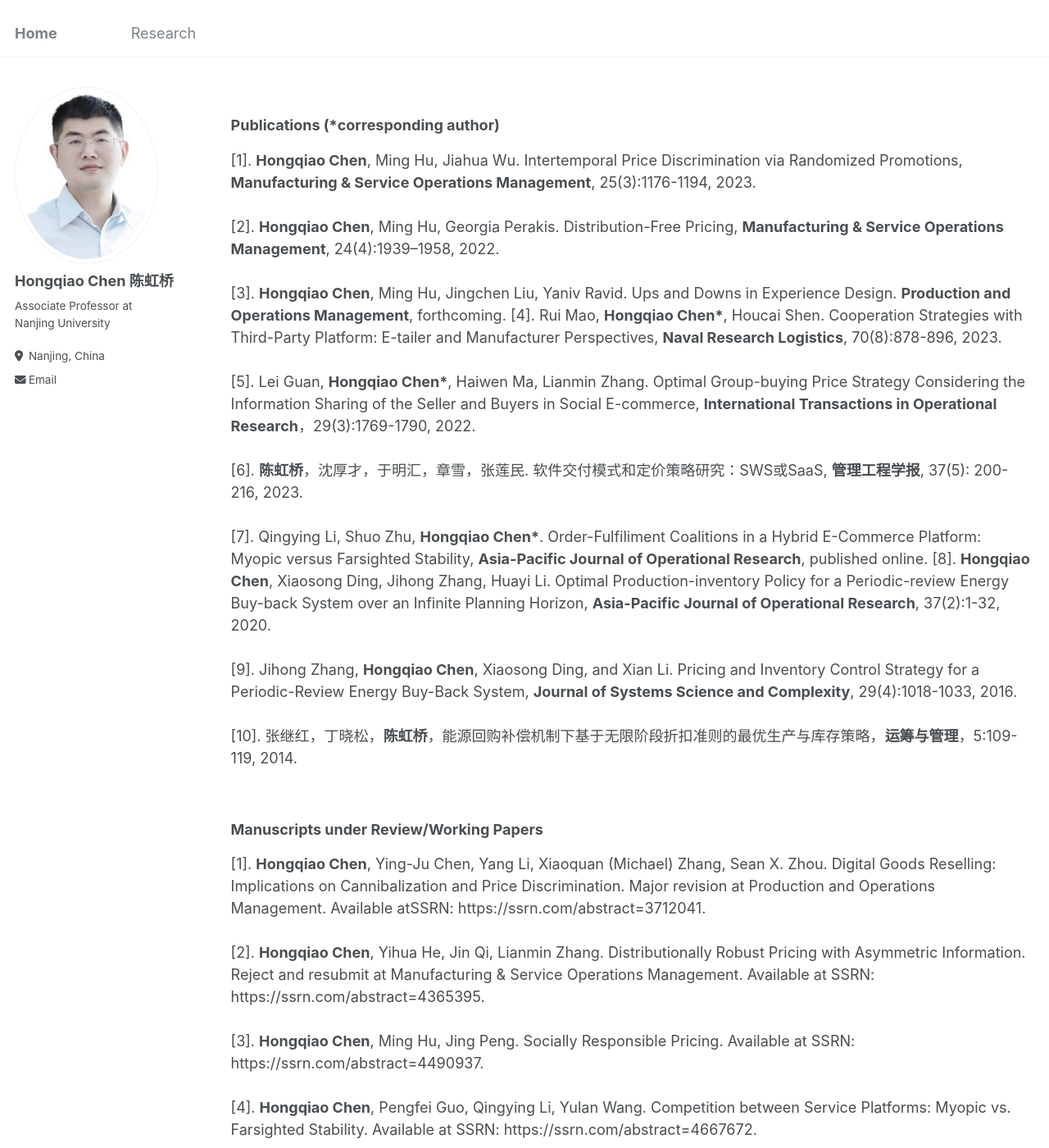
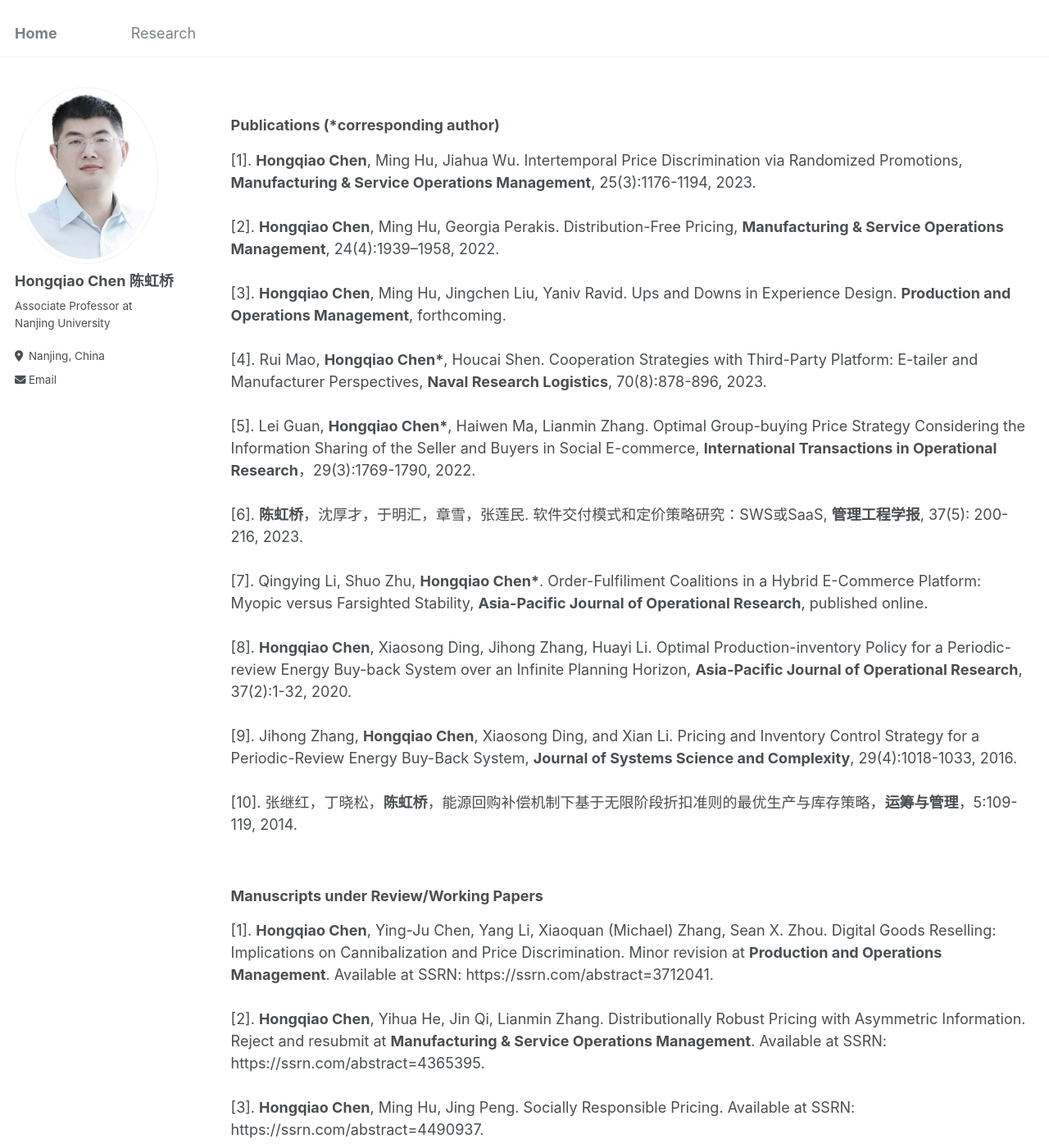
Before and after one commit to chq2024/chq2024.github.io, a Jekyll site: the page built from research.md, in a window 1280 px wide and 1400 px high. Shown: the whole window at 82% size. Built offline with Jekyll 4.4.1, drawn with Linux system fonts in a browser that asks for light colours.

Commit message:
Update research.md

```diff
--- a/research.md
+++ b/research.md
@@ -13,17 +13,17 @@ redirect_from:
 ### Publications (\*corresponding author)
 [1]. **Hongqiao Chen**, Ming Hu, Jiahua Wu. Intertemporal Price Discrimination via Randomized Promotions, **Manufacturing & Service Operations Management**, 25(3):1176-1194, 2023.<br/><br/>
 [2]. **Hongqiao Chen**, Ming Hu, Georgia Perakis. Distribution-Free Pricing, **Manufacturing & Service Operations Management**, 24(4):1939–1958, 2022.<br/><br/>
-[3]. **Hongqiao Chen**, Ming Hu, Jingchen Liu, Yaniv Ravid. Ups and Downs in Experience Design. **Production and Operations Management**, forthcoming.
+[3]. **Hongqiao Chen**, Ming Hu, Jingchen Liu, Yaniv Ravid. Ups and Downs in Experience Design. **Production and Operations Management**, forthcoming.<br/><br/>
 [4]. Rui Mao, **Hongqiao Chen\***, Houcai Shen. Cooperation Strategies with Third-Party Platform: E-tailer and Manufacturer Perspectives, **Naval Research Logistics**, 70(8):878-896, 2023.<br/><br/>
 [5]. Lei Guan, **Hongqiao Chen\***, Haiwen Ma, Lianmin Zhang. Optimal Group-buying Price Strategy Considering the Information Sharing of the Seller and Buyers in Social E-commerce, **International Transactions in Operational Research**，29(3):1769-1790, 2022.<br/><br/>
 [6]. **陈虹桥**，沈厚才，于明汇，章雪，张莲民. 软件交付模式和定价策略研究：SWS或SaaS, **管理工程学报**, 37(5): 200-216, 2023.<br/><br/>
-[7]. Qingying Li, Shuo Zhu, **Hongqiao Chen\***. Order-Fulfiliment Coalitions in a Hybrid E-Commerce Platform: Myopic versus Farsighted Stability, **Asia-Pacific Journal of Operational Research**, published online.
+[7]. Qingying Li, Shuo Zhu, **Hongqiao Chen\***. Order-Fulfiliment Coalitions in a Hybrid E-Commerce Platform: Myopic versus Farsighted Stability, **Asia-Pacific Journal of Operational Research**, published online.<br/><br/>
 [8]. **Hongqiao Chen**, Xiaosong Ding, Jihong Zhang, Huayi Li. Optimal Production-inventory Policy for a Periodic-review Energy Buy-back System over an Infinite Planning Horizon, **Asia-Pacific Journal of Operational Research**, 37(2):1-32, 2020.<br/><br/>
 [9]. Jihong Zhang, **Hongqiao Chen**, Xiaosong Ding, and Xian Li. Pricing and Inventory Control Strategy for a Periodic-Review Energy Buy-Back System, **Journal of Systems Science and Complexity**, 29(4):1018-1033, 2016.<br/><br/>
 [10]. 张继红，丁晓松，**陈虹桥**，能源回购补偿机制下基于无限阶段折扣准则的最优生产与库存策略，**运筹与管理**，5:109-119, 2014.<br/><br/>
 
 ### Manuscripts under Review/Working Papers
-[1]. **Hongqiao Chen**, Ying-Ju Chen, Yang Li, Xiaoquan (Michael) Zhang, Sean X. Zhou. Digital Goods Reselling: Implications on Cannibalization and Price Discrimination. Major revision at Production and Operations Management. Available atSSRN: https://ssrn.com/abstract=3712041.<br/><br/>
-[2]. **Hongqiao Chen**, Yihua He, Jin Qi, Lianmin Zhang. Distributionally Robust Pricing with Asymmetric Information. Reject and resubmit at Manufacturing & Service Operations Management. Available at SSRN: https://ssrn.com/abstract=4365395.<br/><br/>
+[1]. **Hongqiao Chen**, Ying-Ju Chen, Yang Li, Xiaoquan (Michael) Zhang, Sean X. Zhou. Digital Goods Reselling: Implications on Cannibalization and Price Discrimination. Minor revision at **Production and Operations Management**. Available at SSRN: https://ssrn.com/abstract=3712041.<br/><br/>
+[2]. **Hongqiao Chen**, Yihua He, Jin Qi, Lianmin Zhang. Distributionally Robust Pricing with Asymmetric Information. Reject and resubmit at **Manufacturing & Service Operations Management**. Available at SSRN: https://ssrn.com/abstract=4365395.<br/><br/>
 [3]. **Hongqiao Chen**, Ming Hu, Jing Peng. Socially Responsible Pricing. Available at SSRN: https://ssrn.com/abstract=4490937.<br/><br/>
 [4]. **Hongqiao Chen**, Pengfei Guo, Qingying Li, Yulan Wang. Competition between Service Platforms: Myopic vs. Farsighted Stability. Available at SSRN: https://ssrn.com/abstract=4667672.<br/><br/>
```
